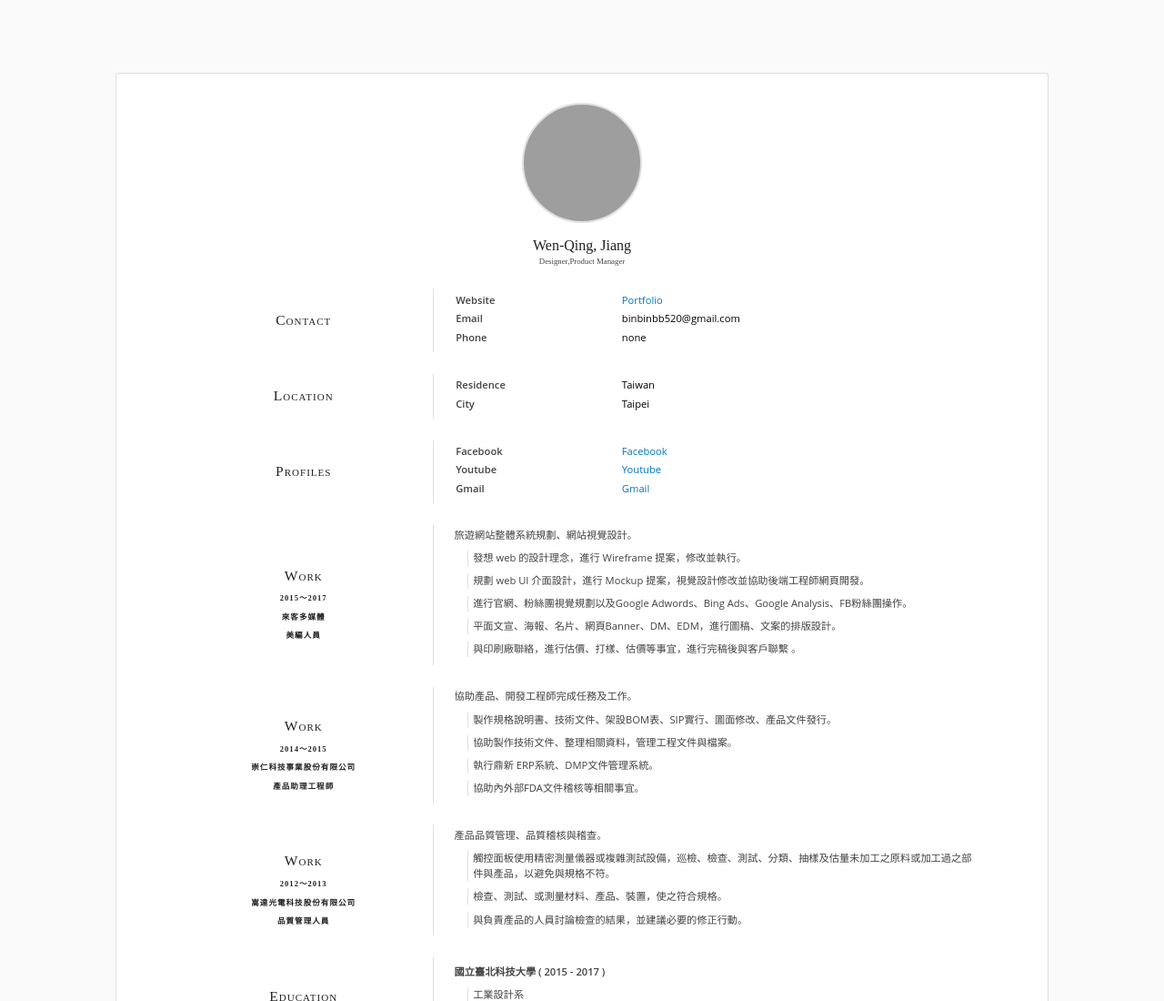
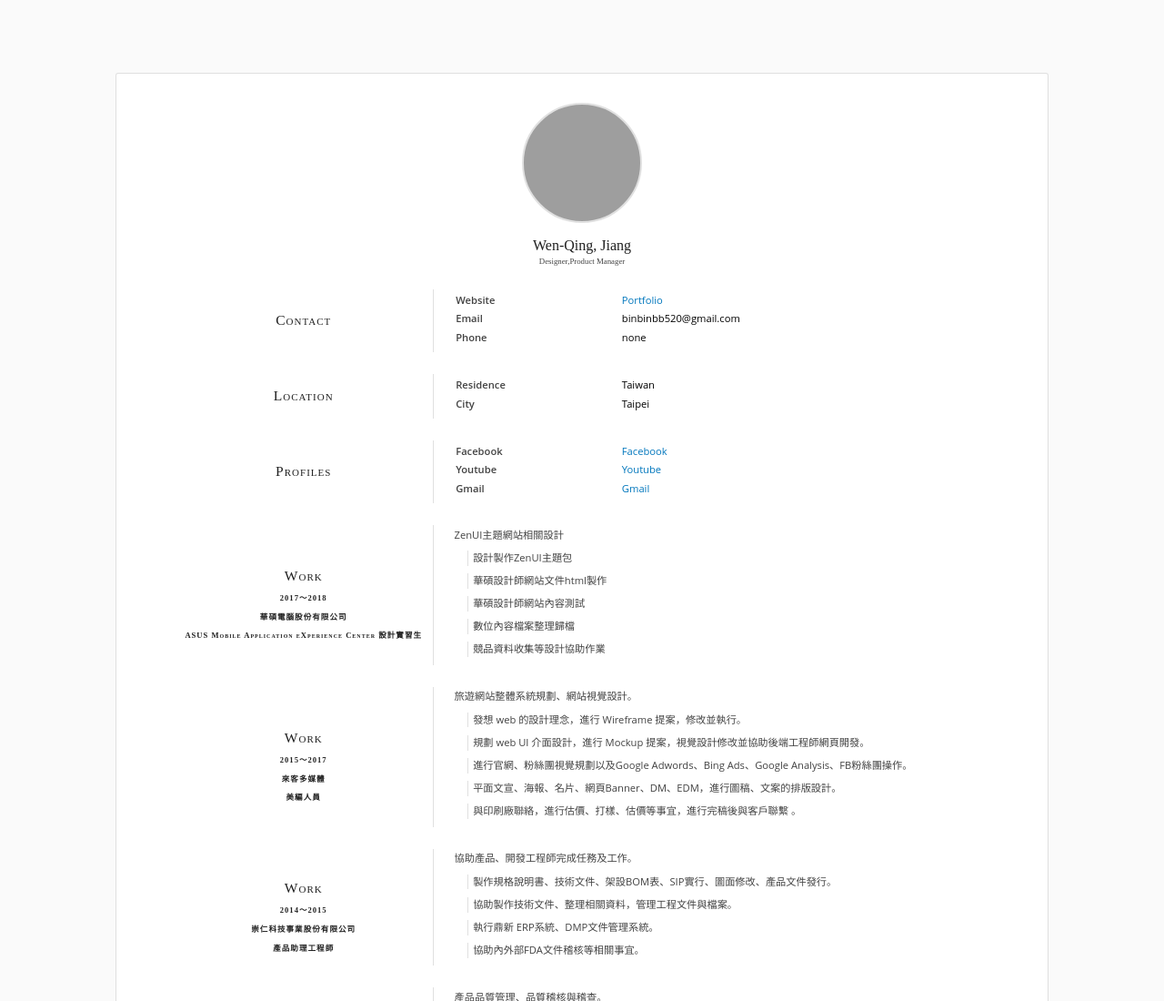
Before and after one commit to viccjiang/jiang-resume, a plain HTML site: page index.html in a window 1280 px wide. Shown: the top 1100 px of the page at 91% size. Drawn offline with Linux system fonts and the light colour scheme; grey boxes are pictures that could not be loaded.

Commit message:
Update index.html

```diff
--- a/index.html
+++ b/index.html
@@ -98,6 +98,27 @@
                                     <a href="mailto:binbinbb520@gmail.com">Gmail</a>
                                 </li>
                             </ul>
+                        </div>
+                    </div>
+                </section>
+
+                 <section class="content">
+                    <div class="row">
+                        <div class="content-cat big-text">
+                            Work
+                            <p>2017～2018</p>
+                            <p>華碩電腦股份有限公司</p>
+                            <p>ASUS Mobile Application eXperience Center 設計實習生</p>
+                        </div>
+                        <div class="content-text work-listing">
+                            <p>ZenUI主題網站相關設計<br>
+                            </p>
+                            <p class="highlight"></p>
+                            <p class="highlight">設計製作ZenUI主題包<br></p>
+                            <p class="highlight">華碩設計師網站文件html製作<br></p>
+                            <p class="highlight">華碩設計師網站內容測試<br></p>
+                            <p class="highlight">數位內容檔案整理歸檔<br></p>
+                            <p class="highlight">競品資料收集等設計協助作業<br></p>
                         </div>
                     </div>
                 </section>
```
